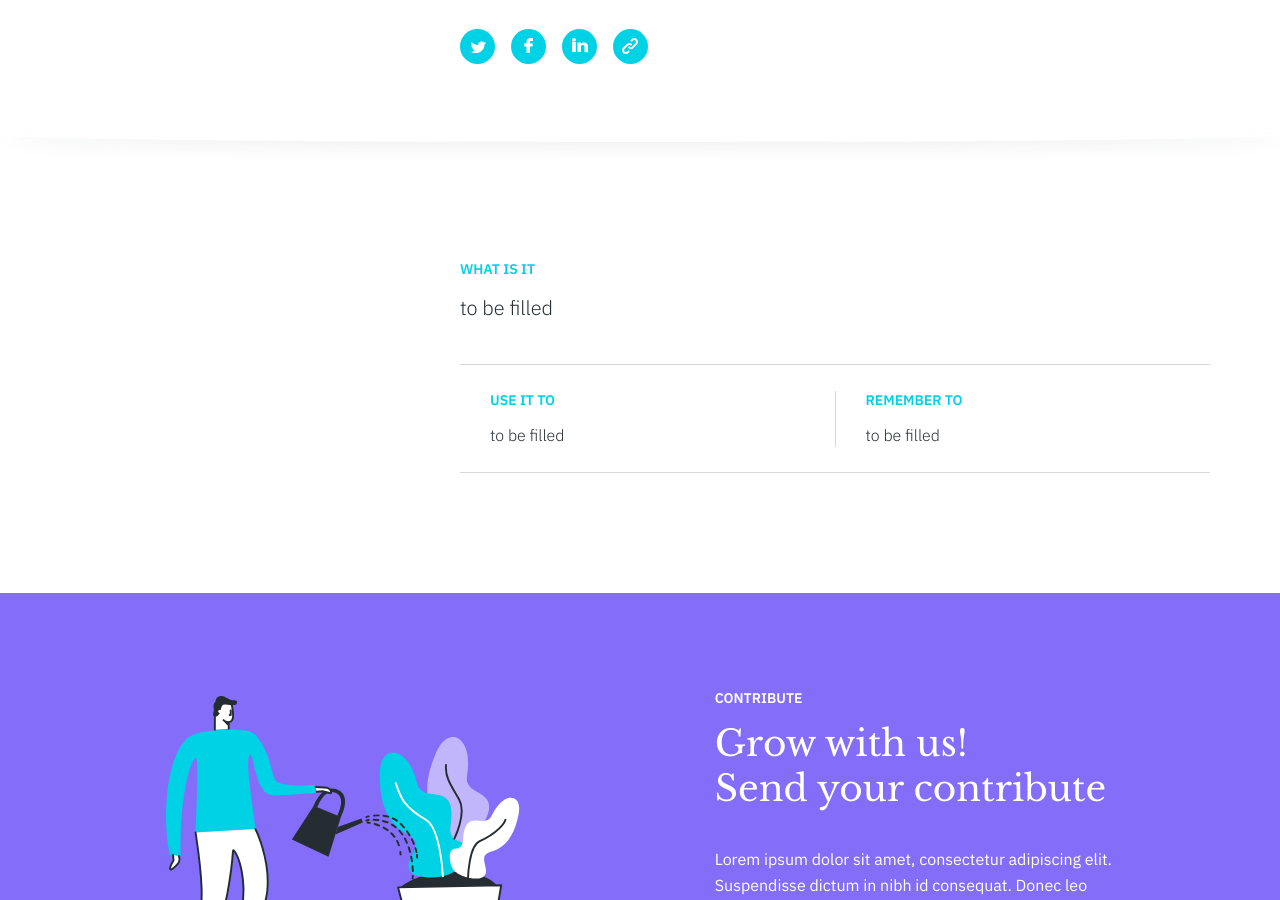
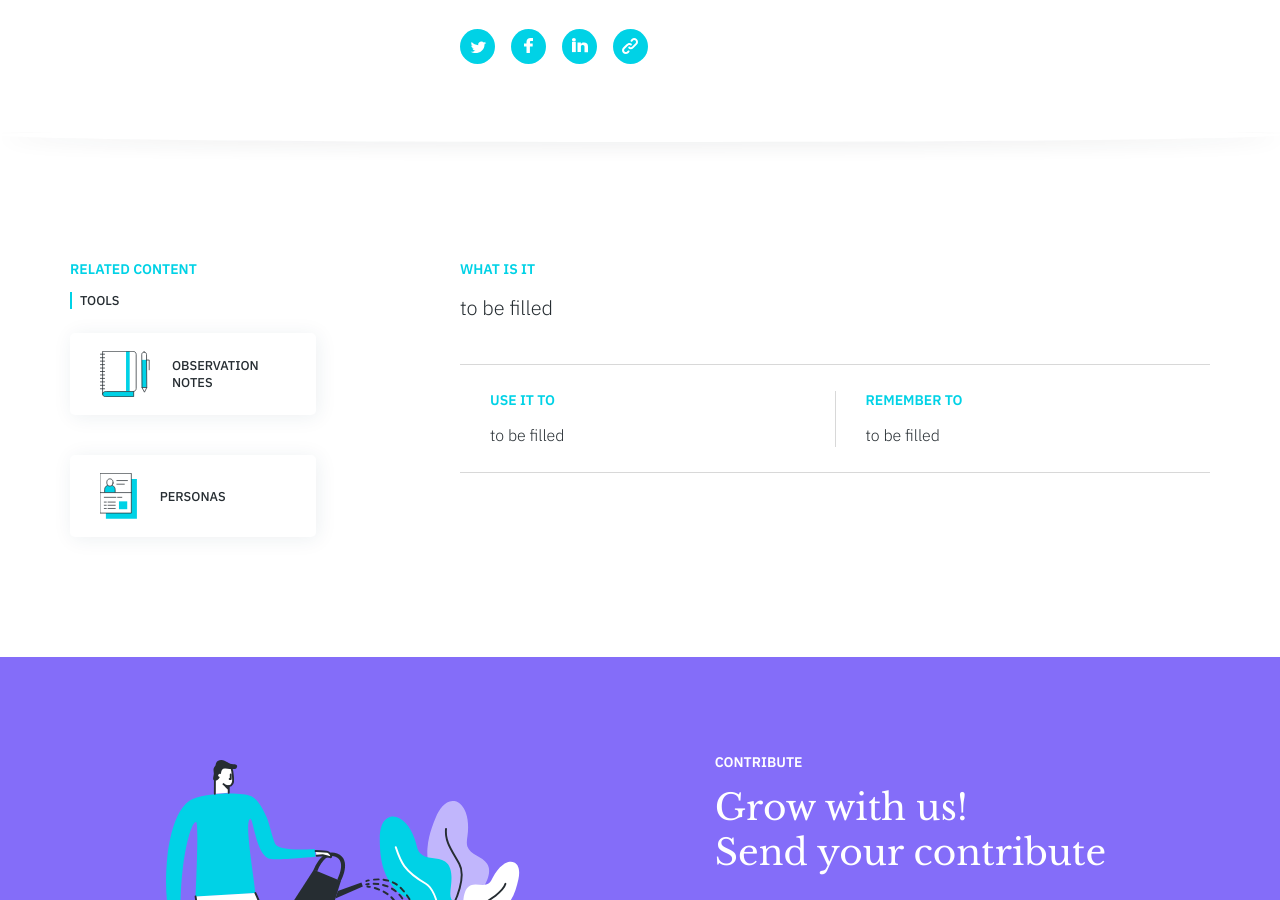
Before and after one commit to service-design-tools/sdt-website, a Jekyll site: the page built from _tools/synthesis-wall.md, in a window 1280 px wide and 900 px high, scrolled down 434 px. Built offline with Jekyll 4.4.1, drawn with Linux system fonts in a browser that asks for light colours.

Commit message:
Update tool “synthesis-wall”

```diff
--- a/_tools/synthesis-wall.md
+++ b/_tools/synthesis-wall.md
@@ -41,6 +41,10 @@ icon: >
     <rect x="77.3" y="56.1" class="svg--outline svg--bw" width="17.3" height="17.3"/>
     <rect x="106.7" y="31" class="svg--outline svg--bw" width="17.3" height="17.3"/>
   </svg>
+related:
+  tools:
+    - Observation Notes
+    - Personas
 use: to be filled
 reminder: to be filled
 ---
```
